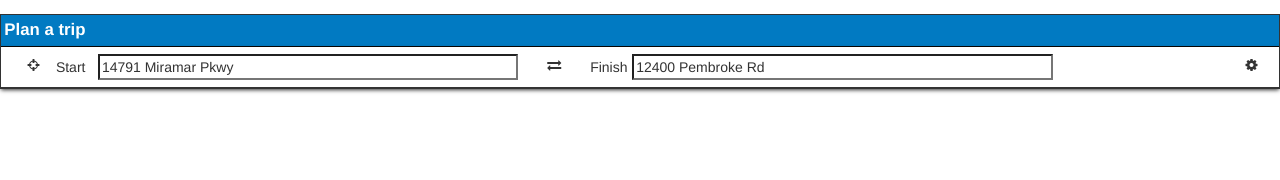
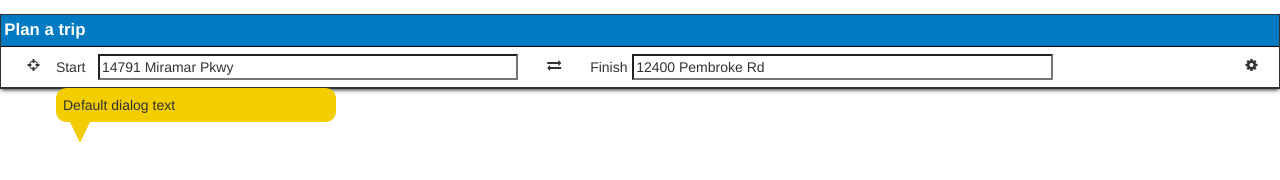
Before and after one commit to redeyes1024/BCT-website, a plain HTML site: page bct_site/public_html/bct_app.html at #!/tripplanner in a window 1280 px wide. Drawn offline with Linux system fonts and the light colour scheme; some packages are replaced by stand-ins of ours; no server answers.

Commit message:
Work on Trip Planner overlays

```diff
--- a/bct_site/public_html/css/bct_app.css
+++ b/bct_site/public_html/css/bct_app.css
@@ -767,6 +767,28 @@ em.hint-text {
 .trip-planner-itinerary-step {
 
 }
+#trip-planner-dialog {
+    width: 20em;
+    background-color: #F2CD00;
+    position: fixed;
+    left: 4em;
+    z-index: 1029;
+    border-radius: 10px;
+    padding: 0.5em;
+    -webkit-transition: opacity 1s;
+    transition: opacity 1s;
+}
+#trip-planner-dialog:after {
+    content: "";
+    position: absolute;
+    left: 1em;
+    width: 0px;
+    border-width: 1.5em 0.75em 0em;
+    border-style: solid;
+    border-color: #F2CD00 transparent;
+    top: calc(2.5em - 1px);
+}
+
 /* END Trip Planner */
 
 /* Theme Roller Options
--- a/bct_site/public_html/js/controllers.js
+++ b/bct_site/public_html/js/controllers.js
@@ -97,6 +97,8 @@ BCTAppControllers.controller('tripPlannerController', ['$scope',
         //For ease of debugging
         window.trip_scope = $scope;
 
+        $scope.dialog_text = "Default dialog text";
+
         $scope.trip_opts = {
             optimize: "QUICK",
             modeswitch: {
@@ -158,6 +160,12 @@ BCTAppControllers.controller('tripPlannerController', ['$scope',
                     start_coords,
                     finish_coords
                 ).then(function(res) {
+                    if (!res.data) {
+                        //Successful communication with server, but no trip plan
+                        //i.e. no plan could be found
+
+                    }
+
                     $scope.current_trip_plan_data = res.data;
                     googleMapUtilities.displayTripPath(
                         res.data.planField.itinerariesField[0].legsField
--- a/bct_site/public_html/js/directives.js
+++ b/bct_site/public_html/js/directives.js
@@ -31,8 +31,6 @@ BCTApp.directive('routeResultPanel', [ '$compile', function($compile) {
             var route_id = element[0].childNodes[0].getAttribute("id");
             var panel = document.getElementById(route_id + "-collapse");
             var panel_is_closed = panel.classList.contains("in");
-//            if (scope.loaded_results.routes.indexOf(route_id) !== -1) { return true; }
-//            scope.loaded_results.routes.push(route_id);
             scope.route = scope.routes[route_id];
 
             if (panel_is_closed) {
@@ -65,8 +63,6 @@ BCTApp.directive('stopResultPanel', [ '$compile', function($compile) {
             var stop_id = element[0].childNodes[0].getAttribute("id");
             var panel = document.getElementById(stop_id + "-collapse");
             var panel_is_closed = panel.classList.contains("in");
-//            if (scope.loaded_results.stops.indexOf(stop_id) !== -1) { return true; }
-//            scope.loaded_results.stops.push(stop_id);
             scope.stop = scope.stops[stop_id];
 
             if (panel_is_closed) {
@@ -92,3 +88,15 @@ BCTApp.directive('subPanelStops', [ function() {
         templateUrl: 'partials/sub_panel_stops.html'
     };
 }]);
+
+BCTApp.directive('tripPlannerDialog', [ function() {
+    var template = '' +
+        '<div id="trip-planner-dialog">' +
+            '{{ dialog_text }}' +
+        '<div>';
+
+    return {
+        restrict: 'E',
+        template: template
+    };
+}]);
--- a/bct_site/public_html/js/services.js
+++ b/bct_site/public_html/js/services.js
@@ -560,7 +560,6 @@ BCTAppServices.service('googleMapUtilities', [ 'scheduleDownloadAndTransformatio
     };
 
     this.inferZoomFromMaxCoordSpan = function(max_coord_span) {
-        var required_zoom = 0;
 
         /* Force zoom level break points manually here */
 
--- a/bct_site/public_html/partials/trip_planner.html
+++ b/bct_site/public_html/partials/trip_planner.html
@@ -118,7 +118,7 @@
 
     <!-- Itinerary Selection Overlay -->
 
-    <!--<div id="trip-planner-itinerary-selector"
+    <div id="trip-planner-itinerary-selector"
         ng-show="show_trip_planner_itinerary_selector">
         <span id="trip-planner-itinerary-selector-title">Select An Itinerary</span>
             <div id="trip-planner-itinerary-panel-area">
@@ -134,6 +134,8 @@
                 </span>
             </div>
         </div>
-    </div>-->
+    </div>
+
+    <trip-planner-dialog></trip-planner-dialog>
 
 </div>
```
